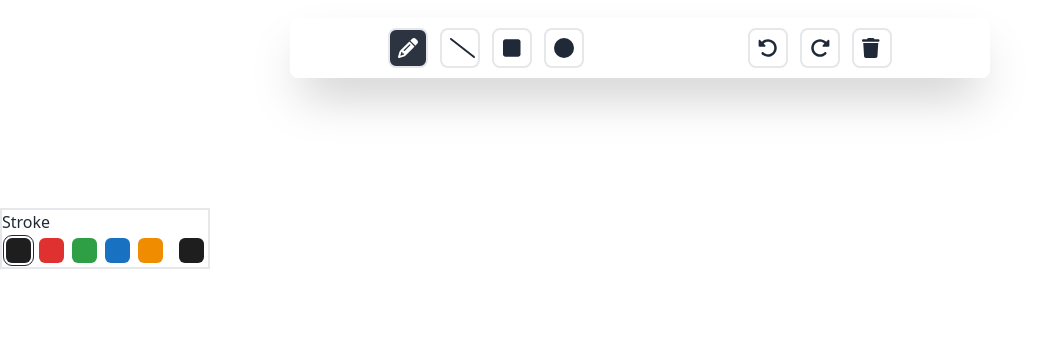
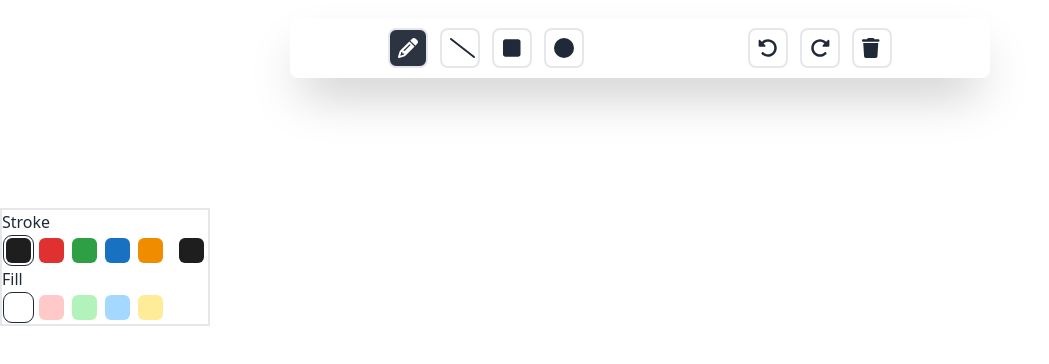
Before and after one commit to RohithAchar/drawing-board, a React (Vite) app: page /1 in a window 1280 px wide. Shown: the top 364 px of the page, without its empty margins (0-1049 px from the left). Built offline with nearby package versions, Linux system fonts and the light colour scheme.

Commit message:
fill property

```diff
--- a/src/components/ToolProperties.jsx
+++ b/src/components/ToolProperties.jsx
@@ -5,10 +5,14 @@ const ToolProperties = ({
   handleThickness,
   getThickness,
   getColor,
+  handleFill,
+  getFill,
 }) => {
   const [selectedColorDiv, setSelectedColorDiv] = useState(1);
+  const [selectedFillDiv, setSelectedFillDiv] = useState(1);
   return (
-    <div className="absolute top-52 border-2">
+    <div className="absolute top-52 border-2 bg-white">
+      {/* STROKE */}
       <div>
         <p>Stroke</p>
         <div className="flex flex-row">
@@ -63,6 +67,61 @@ const ToolProperties = ({
           ></div>
         </div>
       </div>
+      {/* FILL */}
+      <div>
+        <p>Fill</p>
+        <div className="flex flex-row">
+          <div
+            className={`m-1 h-[25px] w-[25px] rounded-md cursor-pointer bg-[] ${
+              selectedFillDiv === 1 && "outline outline-offset-2 outline-1"
+            }`}
+            onClick={() => {
+              setSelectedFillDiv(1);
+              handleFill("");
+            }}
+          ></div>
+          <div
+            className={`m-1 h-[25px] w-[25px] rounded-md cursor-pointer bg-[#ffc9c9] ${
+              selectedFillDiv === 2 && "outline outline-offset-2 outline-1"
+            }`}
+            onClick={() => {
+              setSelectedFillDiv(2);
+              handleFill("#ffc9c9");
+            }}
+          ></div>
+          <div
+            className={`m-1 h-[25px] w-[25px] rounded-md cursor-pointer bg-[#b2f2bb] ${
+              selectedFillDiv === 3 && "outline outline-offset-2 outline-1"
+            }`}
+            onClick={() => {
+              setSelectedFillDiv(3);
+              handleFill("#b2f2bb");
+            }}
+          ></div>
+          <div
+            className={`m-1 h-[25px] w-[25px] rounded-md cursor-pointer bg-[#a5d8ff] ${
+              selectedFillDiv === 4 && "outline outline-offset-2 outline-1"
+            }`}
+            onClick={() => {
+              setSelectedFillDiv(4);
+              handleFill("#a5d8ff");
+            }}
+          ></div>
+          <div
+            className={`m-1 h-[25px] w-[25px] rounded-md cursor-pointer bg-[#ffec99] ${
+              selectedFillDiv === 5 && "outline outline-offset-2 outline-1"
+            }`}
+            onClick={() => {
+              setSelectedFillDiv(5);
+              handleFill("#ffec99");
+            }}
+          ></div>
+          <div className="w-2"></div>
+          <div
+            className={`m-1 h-[25px] w-[25px] rounded-md cursor-pointer bg-[${getFill}]`}
+          ></div>
+        </div>
+      </div>
     </div>
   );
 };
--- a/src/components/WhiteBoard.jsx
+++ b/src/components/WhiteBoard.jsx
@@ -11,6 +11,7 @@ const WhiteBoard = ({
   color,
   thickness,
   tool,
+  getFill,
 }) => {
   const [drawing, setDrawing] = useState(false);
 
@@ -51,6 +52,7 @@ const WhiteBoard = ({
           strokeWidth: element.strokeWidth,
           roughness: 2,
           seed: 5,
+          fill: element.fill,
         });
       } else if (element.type === "circle") {
         roughCanvas.circle(...element.path, {
@@ -58,6 +60,7 @@ const WhiteBoard = ({
           strokeWidth: element.strokeWidth,
           roughness: 0,
           seed: 0,
+          fill: element.fill,
         });
       }
     });
@@ -100,6 +103,7 @@ const WhiteBoard = ({
           path: [clientX, clientY],
           stroke: color,
           strokeWidth: thickness,
+          fill: getFill,
         },
       ]);
     } else if (tool == "circle") {
@@ -112,6 +116,7 @@ const WhiteBoard = ({
           path: [clientX, clientY],
           stroke: color,
           strokeWidth: thickness,
+          fill: getFill,
         },
       ]);
     }
--- a/src/pages/Room.jsx
+++ b/src/pages/Room.jsx
@@ -6,7 +6,8 @@ import ToolProperties from "../components/ToolProperties";
 const Room = () => {
   const [tool, setTool] = useState("pencil");
   const [color, setColor] = useState("#1e1e1e");
-  const [thickness, setThickness] = useState(4);
+  const [thickness, setThickness] = useState(2);
+  const [fill, setFill] = useState("");
   const [elements, setElements] = useState([]);
   const [history, setHistory] = useState([]);
 
@@ -62,6 +63,8 @@ const Room = () => {
         handleThickness={setThickness}
         getThickness={thickness}
         getColor={color}
+        handleFill={setFill}
+        getFill={fill}
       />
       <WhiteBoard
         canvasRef={canvasRef}
@@ -71,6 +74,7 @@ const Room = () => {
         color={color}
         thickness={thickness}
         tool={tool}
+        getFill={fill}
       />
     </div>
   );
```
